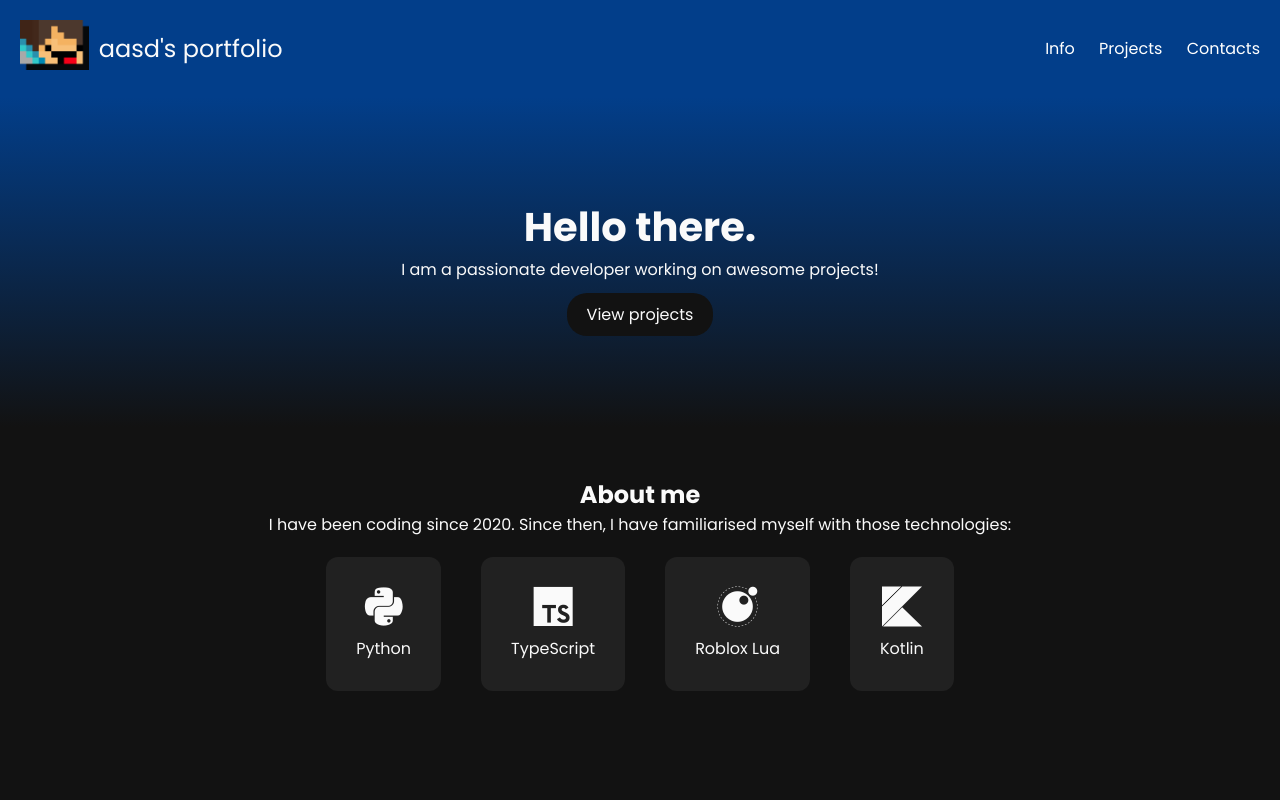
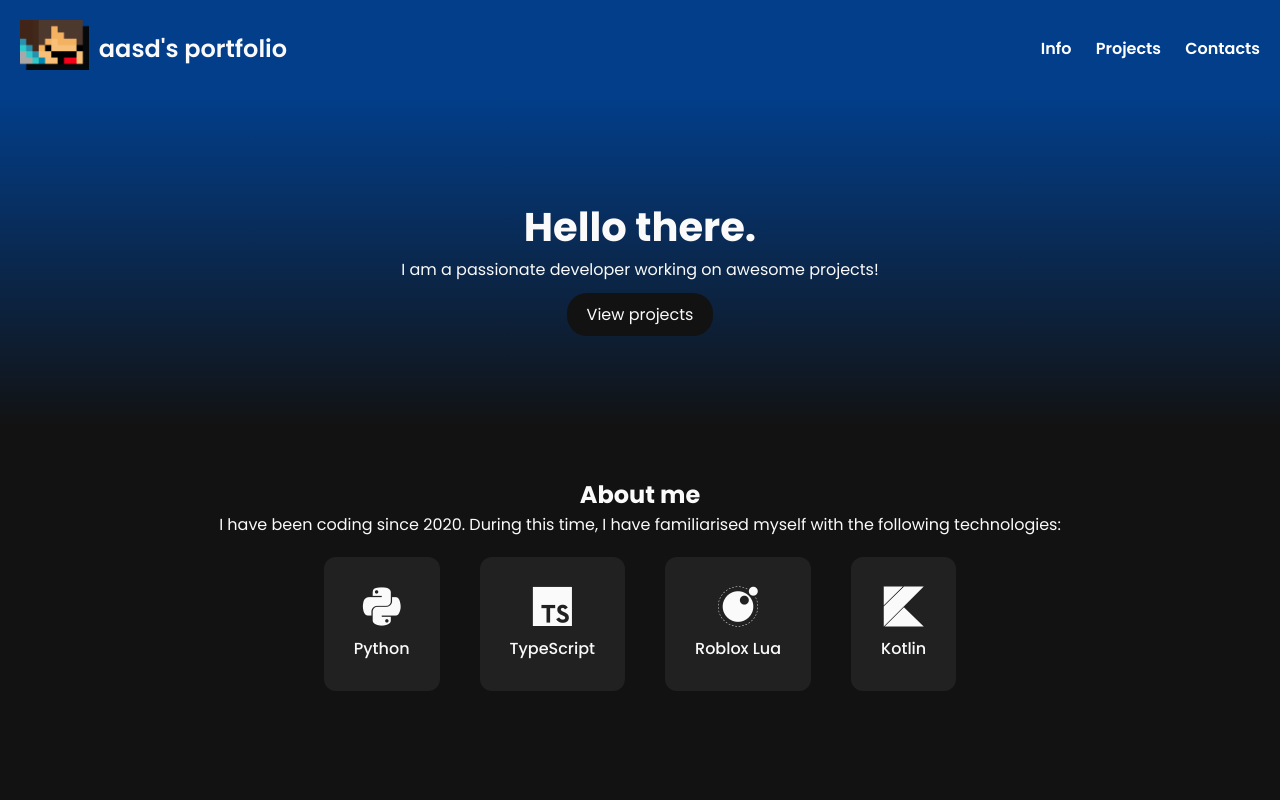
Before and after one commit to aasd24/aasd24.github.io, a plain HTML site: page index.html in a window 1280 px wide. Shown: the top 800 px of the page. Drawn offline with nearby package versions, Linux system fonts and the light colour scheme.

Commit message:
Add some font weights

```diff
--- a/index.html
+++ b/index.html
@@ -26,7 +26,7 @@
 
     <section id="info">
         <h2>About me</h2>
-        <p>I have been coding since 2020. Since then, I have familiarised myself with those technologies:</p>
+        <p>I have been coding since 2020. During this time, I have familiarised myself with the following technologies:</p>
         <ul>
             <li>
                 <div class="info-card">
--- a/styles.css
+++ b/styles.css
@@ -38,6 +38,7 @@ nav {
 
 .logo-text {
     font-size: 24px;
+    font-weight: 600;
     margin-left: 10px;
     text-align: left;
 }
@@ -47,6 +48,7 @@ nav {
 }
 
 .nav-links li {
+    font-weight: 600;
     display: inline;
     margin-left: 20px;
 }
@@ -116,6 +118,7 @@ nav {
 }
 
 .info-card p {
+    font-weight: 500;
     margin-top: 5px;
 }
 
@@ -170,6 +173,7 @@ nav {
     background-color: var(--black);
     border-radius: 50px;
     padding: 10px 20px;
+    font-weight: 500;
     transition: 0.1s ease-out;
 }
 
```
